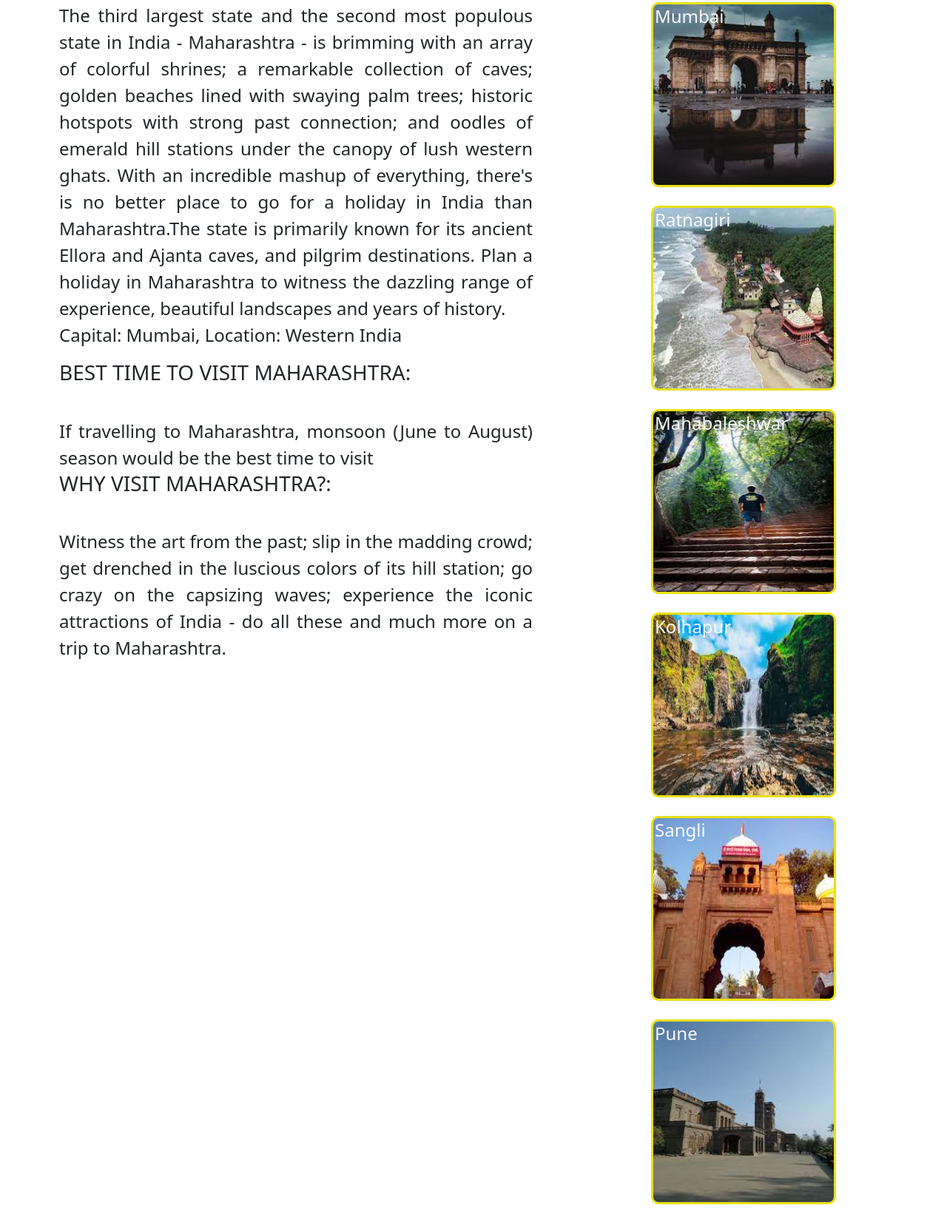
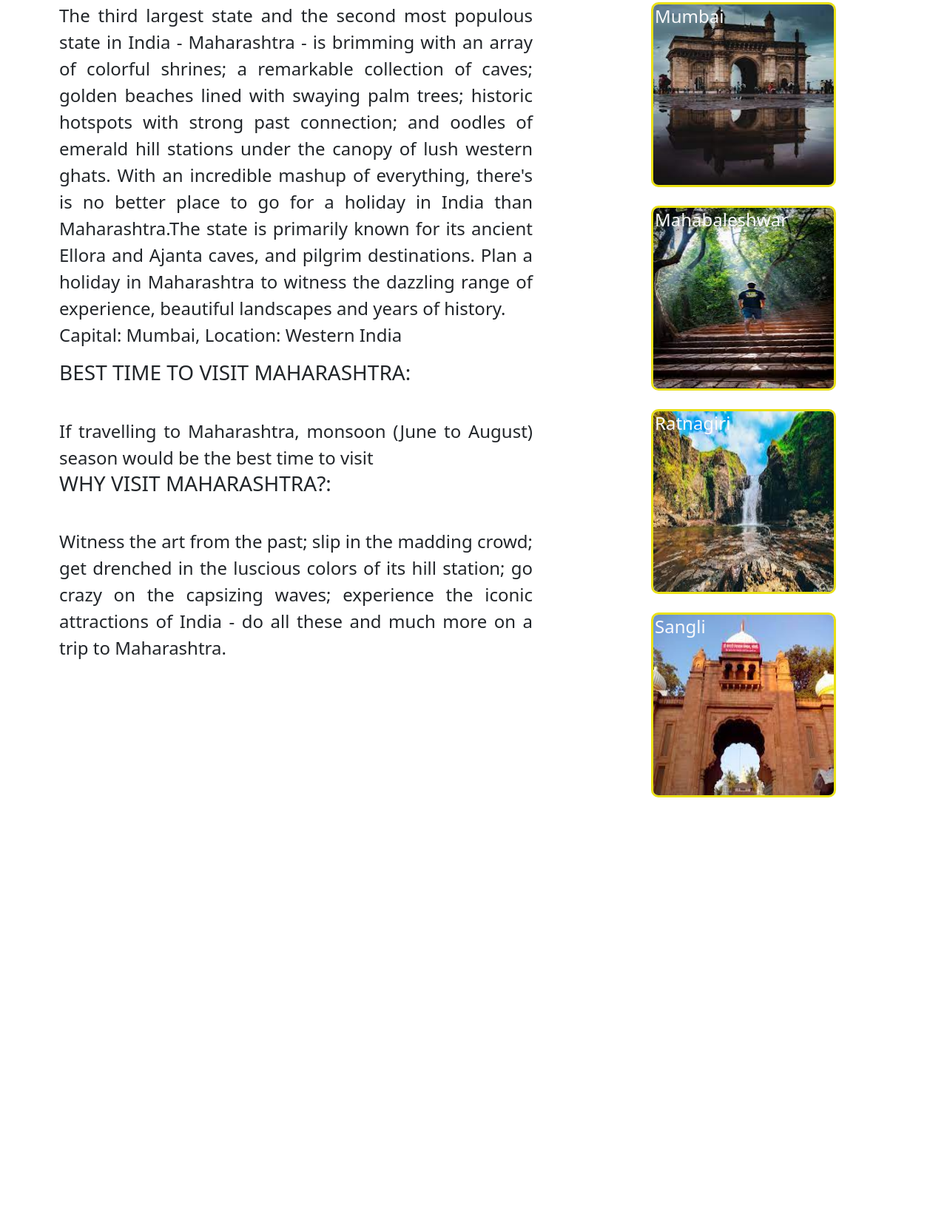
Before and after one commit to salunkheom/travel, a plain HTML site: page index.html in a window 1280 px wide. Shown: the part 539-2195 px from the top of the page at 74% size. After the commit the page ends 1650 px from the top, so only its background shows below. Drawn offline with nearby package versions, Linux system fonts and the light colour scheme.

Commit message:
Update index.html

```diff
--- a/index.html
+++ b/index.html
@@ -100,20 +100,18 @@
             <h4 id="mum">Mumbai</h4>
             <li> <img src="mumbai.jfif"></li>
 
-            <h4 id="goa">Ratnagiri  </h4>
-          <li> <img src="ratnagiri.jfif" alt="" srcset=""></li>
+
           <h4 id="mahabaleshwar">Mahabaleshwar</h4>
            <li> <img src="mahabaleshwar.jfif"></li>
 
             </div>
          <!-- grid-2 here -->
          <div class="grid-2">
-          <h4 id="kolhapur">Kolhapur</h4>
+          <h4 id="kolhapur">Ratnagiri</h4>
           <li> <img src="kolhapur.jfif"></li>
           <h4 id="satara">Sangli</h4>
           <li> <img src="sangli.jfif"></li>
-          <h4 id="pune">Pune</h4>
-           <li> <img src="pune.jfif"></li>
+
 
          </div>
 
```
